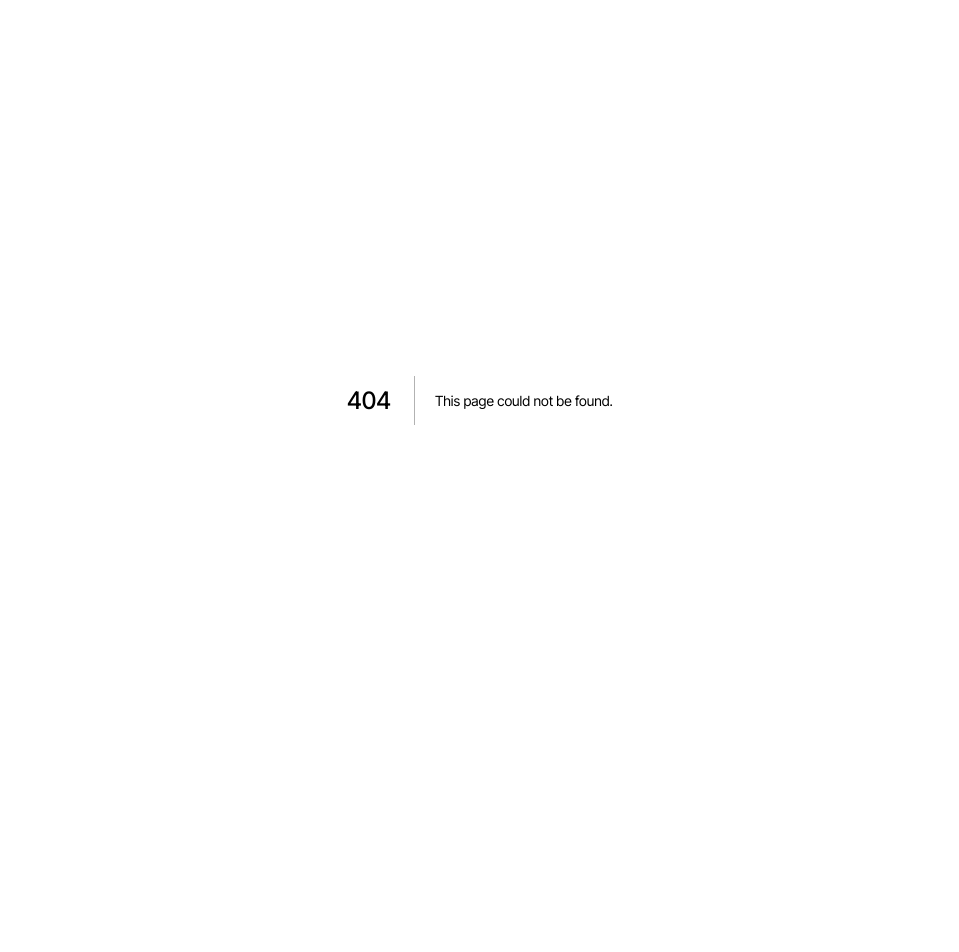
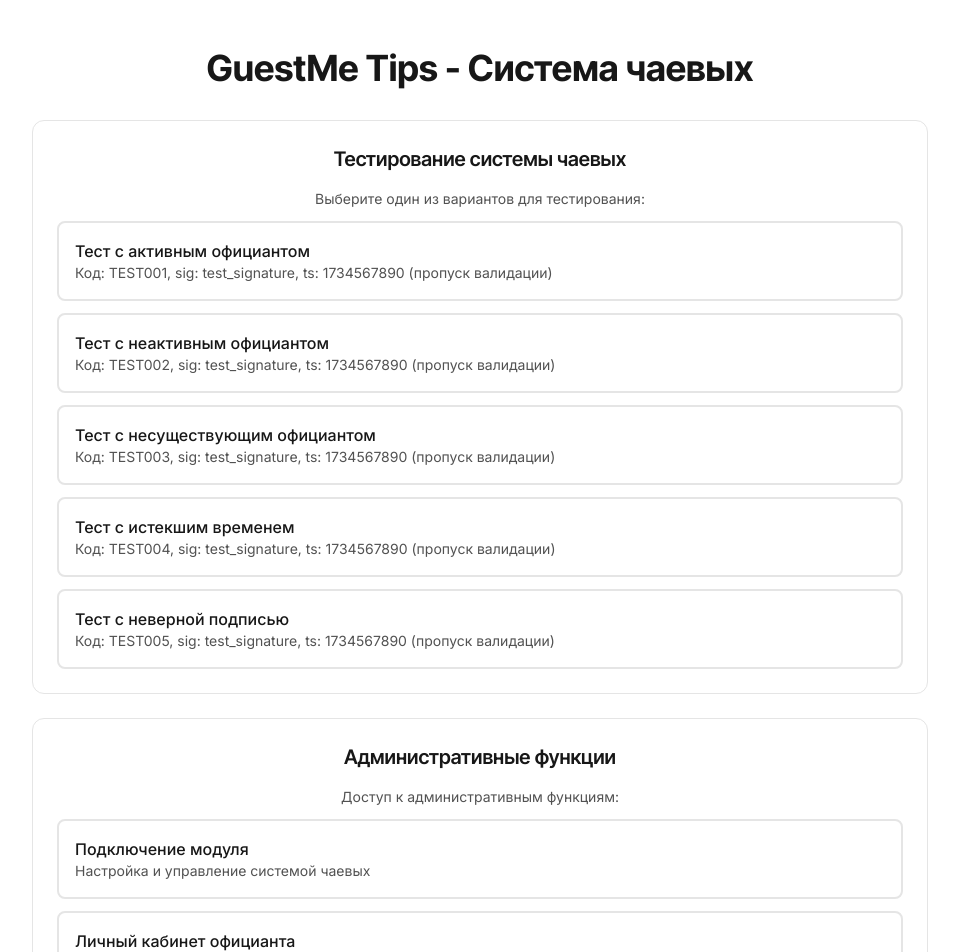
Before and after one commit to guestme-docs/guestme-tips, a Next.js app: page /guestme-tips/ in a window 1280 px wide. Before the commit this address had no page. Shown: the top 952 px of the page, without its empty margins (160-1119 px from the left). Before the commit the page ends 800 px from the top, so only its background shows below. Built offline with nearby package versions, Linux system fonts and the light colour scheme.

Commit message:
Fix GitHub Pages deployment: add basePath, fix navigation paths, ensure proper static export

```diff
--- a/next.config.ts
+++ b/next.config.ts
@@ -2,10 +2,12 @@
 
 const nextConfig: NextConfig = {
   output: 'export',
+  basePath: '/guestme-tips',
   trailingSlash: true,
   images: {
     unoptimized: true
-  }
+  },
+  assetPrefix: '/guestme-tips/'
 }
 
 export default nextConfig
--- a/src/app/connect/page.tsx
+++ b/src/app/connect/page.tsx
@@ -77,11 +77,11 @@
 
   const handleGoHome = () => {
     try {
-      router.push('/')
+      router.push(process.env.NODE_ENV === 'production' ? '/guestme-tips/' : '/')
     } catch (error) {
       console.error('Ошибка навигации:', error)
       // Fallback: используем window.location
-      window.location.href = '/'
+              window.location.href = process.env.NODE_ENV === 'production' ? '/guestme-tips/' : '/'
     }
   }
 
--- a/src/app/page.tsx
+++ b/src/app/page.tsx
@@ -11,8 +11,14 @@
     } catch (error) {
       console.error('Ошибка навигации:', error)
       // Fallback: используем window.location
-      window.location.href = href
+      window.location.href = getFullPath(href)
     }
+  }
+
+  // Функция для получения полного пути с учетом basePath
+  const getFullPath = (path: string) => {
+    const basePath = process.env.NODE_ENV === 'production' ? '/guestme-tips' : ''
+    return `${basePath}${path}`
   }
 
   return (
@@ -35,7 +41,7 @@
 
               <div className="grid grid-cols-1 gap-3">
                 <button
-                  onClick={() => handleNavigation('/tip?code=TEST001&sig=test_signature&ts=1734567890')}
+                  onClick={() => handleNavigation(getFullPath('/tip?code=TEST001&sig=test_signature&ts=1734567890'))}
                   className="block w-full p-4 border-2 border-neutral-200 rounded-lg hover:border-neutral-300 hover:bg-neutral-50 transition-colors text-left"
                 >
                   <div className="font-medium text-neutral-900">Тест с активным официантом</div>
@@ -43,7 +49,7 @@
                 </button>
 
                 <button
-                  onClick={() => handleNavigation('/tip?code=TEST002&sig=test_signature&ts=1734567890')}
+                  onClick={() => handleNavigation(getFullPath('/tip?code=TEST002&sig=test_signature&ts=1734567890'))}
                   className="block w-full p-4 border-2 border-neutral-200 rounded-lg hover:border-neutral-300 hover:bg-neutral-50 transition-colors text-left"
                 >
                   <div className="font-medium text-neutral-900">Тест с неактивным официантом</div>
@@ -51,7 +57,7 @@
                 </button>
 
                 <button
-                  onClick={() => handleNavigation('/tip?code=TEST003&sig=test_signature&ts=1734567890')}
+                  onClick={() => handleNavigation(getFullPath('/tip?code=TEST003&sig=test_signature&ts=1734567890'))}
                   className="block w-full p-4 border-2 border-neutral-200 rounded-lg hover:border-neutral-300 hover:bg-neutral-50 transition-colors text-left"
                 >
                   <div className="font-medium text-neutral-900">Тест с несуществующим официантом</div>
@@ -59,7 +65,7 @@
                 </button>
 
                 <button
-                  onClick={() => handleNavigation('/tip?code=TEST004&sig=test_signature&ts=1734567890')}
+                  onClick={() => handleNavigation(getFullPath('/tip?code=TEST004&sig=test_signature&ts=1734567890'))}
                   className="block w-full p-4 border-2 border-neutral-200 rounded-lg hover:border-neutral-300 hover:bg-neutral-50 transition-colors text-left"
                 >
                   <div className="font-medium text-neutral-900">Тест с истекшим временем</div>
@@ -67,7 +73,7 @@
                 </button>
 
                 <button
-                  onClick={() => handleNavigation('/tip?code=TEST005&sig=test_signature&ts=1734567890')}
+                  onClick={() => handleNavigation(getFullPath('/tip?code=TEST005&sig=test_signature&ts=1734567890'))}
                   className="block w-full p-4 border-2 border-neutral-200 rounded-lg hover:border-neutral-300 hover:bg-neutral-50 transition-colors text-left"
                 >
                   <div className="font-medium text-neutral-900">Тест с неверной подписью</div>
@@ -89,7 +95,7 @@
 
               <div className="grid grid-cols-1 gap-3">
                 <button
-                  onClick={() => handleNavigation('/connect')}
+                  onClick={() => handleNavigation(getFullPath('/connect'))}
                   className="block w-full p-4 border-2 border-neutral-200 rounded-lg hover:border-neutral-300 hover:bg-neutral-50 transition-colors text-left"
                 >
                   <div className="font-medium text-neutral-900">Подключение модуля</div>
@@ -97,7 +103,7 @@
                 </button>
 
                 <button
-                  onClick={() => handleNavigation('/waiter/ALEX001')}
+                  onClick={() => handleNavigation(getFullPath('/waiter/ALEX001'))}
                   className="block w-full p-4 border-2 border-neutral-200 rounded-lg hover:border-neutral-300 hover:bg-neutral-50 transition-colors text-left"
                 >
                   <div className="font-medium text-neutral-900">Личный кабинет официанта</div>
--- a/src/app/thank-you/page.tsx
+++ b/src/app/thank-you/page.tsx
@@ -25,11 +25,11 @@
     // В реальном приложении здесь может быть редирект на главную страницу
     // или закрытие модального окна
     try {
-      router.push('/')
+      router.push(process.env.NODE_ENV === 'production' ? '/guestme-tips/' : '/')
     } catch (error) {
       console.error('Ошибка навигации:', error)
       // Fallback: попробуем использовать window.location
-      window.location.href = '/'
+              window.location.href = process.env.NODE_ENV === 'production' ? '/guestme-tips/' : '/'
     }
   }
 
--- a/src/app/tip/page.tsx
+++ b/src/app/tip/page.tsx
@@ -83,11 +83,11 @@
     // Здесь будет логика отправки
     // После успешной отправки переходим на страницу благодарности
     try {
-      router.push('/thank-you')
+      router.push(process.env.NODE_ENV === 'production' ? '/guestme-tips/thank-you/' : '/thank-you')
     } catch (error) {
       console.error('Ошибка навигации:', error)
       // Fallback: попробуем использовать window.location
-      window.location.href = '/thank-you'
+              window.location.href = process.env.NODE_ENV === 'production' ? '/guestme-tips/thank-you/' : '/thank-you'
     }
   }
 
--- a/src/app/waiter/[id]/WaiterPageClient.tsx
+++ b/src/app/waiter/[id]/WaiterPageClient.tsx
@@ -114,11 +114,11 @@
 
   const handleGoHome = () => {
     try {
-      router.push('/')
+      router.push(process.env.NODE_ENV === 'production' ? '/guestme-tips/' : '/')
     } catch (error) {
       console.error('Ошибка навигации:', error)
       // Fallback: используем window.location
-      window.location.href = '/'
+              window.location.href = process.env.NODE_ENV === 'production' ? '/guestme-tips/' : '/'
     }
   }
 
```
Also changed, not shown: 2 other files (tests, documents, lock files or other folders).
